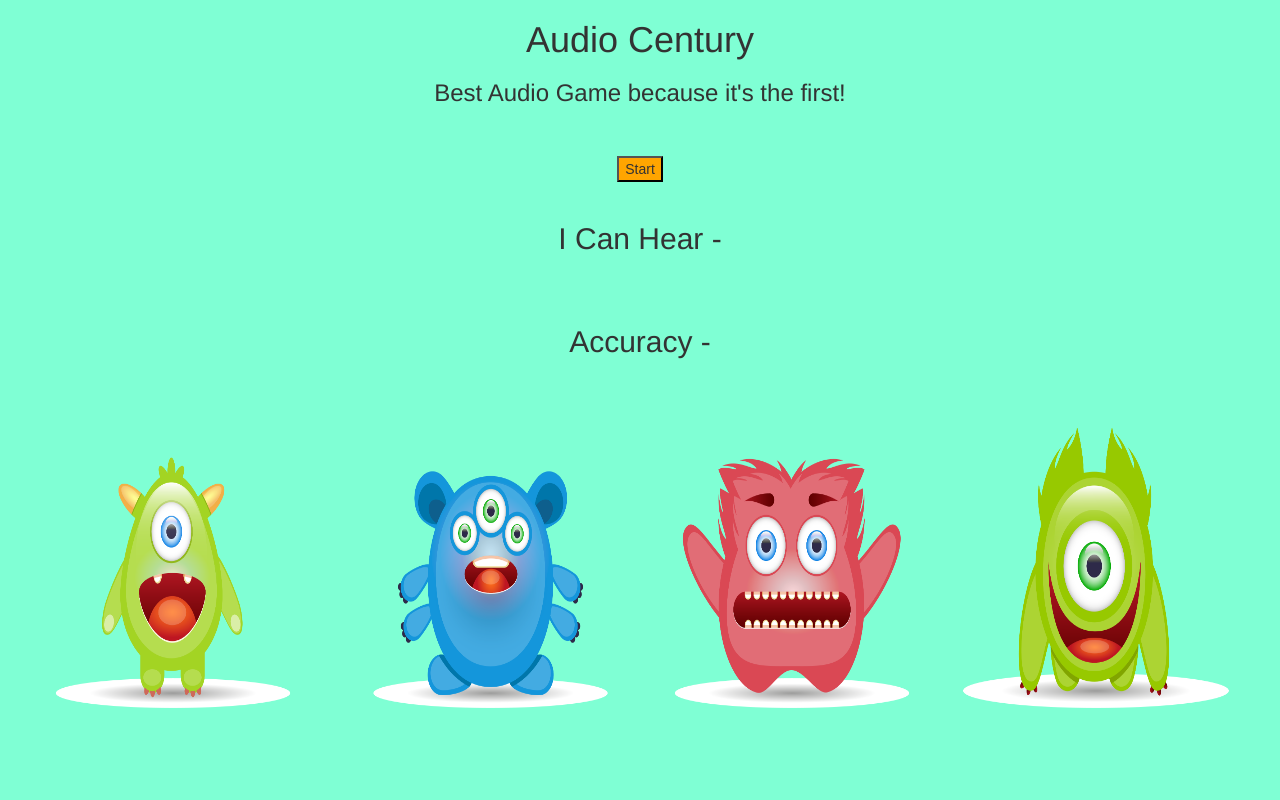
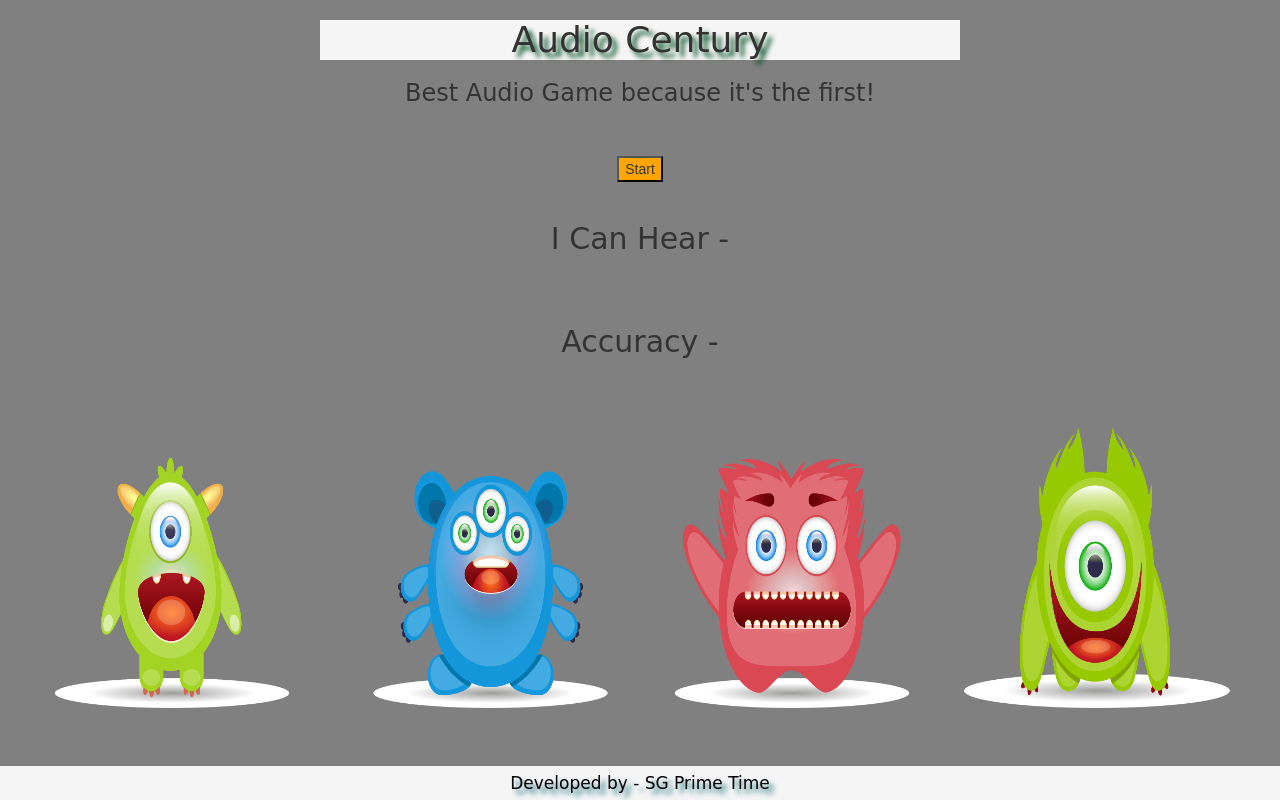
Before and after one commit to Sreeejit/SoundControlledAliens, a plain HTML site: page index.html in a window 1280 px wide. Drawn offline with nearby package versions, Linux system fonts and the light colour scheme; a web font is replaced by a local one.

Commit message:
Add files via upload

```diff
--- a/index.html
+++ b/index.html
@@ -8,15 +8,18 @@
     <script src="https://maxcdn.bootstrapcdn.com/bootstrap/3.4.0/js/bootstrap.min.js"></script>
     <script src="https://unpkg.com/ml5@0.4.3/dist/ml5.min.js"></script>
     <link rel="stylesheet" type="text/css" href="style.css">
+    <link rel="preconnect" href="https://fonts.googleapis.com">
+<link rel="preconnect" href="https://fonts.gstatic.com" crossorigin>
+<link href="https://fonts.googleapis.com/css2?family=Cedarville+Cursive&family=Lobster&display=swap" rel="stylesheet">
   </head>
 
   <body>
       <center>
-          <h1>Audio Century</h1>
+          <h1 id ="AudioHeading">Audio Century</h1>
           <h3>Best Audio Game because it's the first!</h3>
           <br>
         <br>
-        <button id = "StartB">Start</button>
+        <button id = "StartB" onclick="startClassification()">Start</button>
         <br>
         <br>
         <h2 id = "HearingIsNeeded">I Can Hear - </h2>
@@ -33,6 +36,9 @@
         <img src="aliens-04.png" id = "WhistleAlien" class="TheAliens">
 
       </center>
+      <div class="copy_right_footer">
+        Developed by - SG Prime Time
+      </div>
 <script src="main.js"></script>
   </body>
 </html>
--- a/main.js
+++ b/main.js
@@ -1 +1,18 @@
 // https://teachablemachine.withgoogle.com/models/hG6bJ4Z8I/
+function startClassification()
+{
+    console.log("'Sir' we have reached function startClassification!")
+    navigator.mediaDevices.getUserMedia({ audio: true});
+    classifier = ml5.soundClassifier('https://teachablemachine.withgoogle.com/models/hG6bJ4Z8I/model.json', modelReady);
+
+}
+
+
+function modelReady(){
+    console.log("'Sir' we have reached function modelReady!")
+    classifier.classify(gotResults);
+}
+
+function gotResults(){
+ console.log("'Sir' we have reached the final desitnation the function gotResults!")
+}
--- a/style.css
+++ b/style.css
@@ -1,7 +1,12 @@
 body{
-background-color: aquamarine;
+    font-family: 'Cedarville Cursive', cursive;
+background-color: gray;
 }
-
+#AudioHeading{
+    text-shadow: 5px 5px 5px rgb(4, 80, 38);
+    background-color: #f5f5f5;
+    width: 50%;
+}
 #StartB{
 font-family: Arial, Helvetica, sans-serif;
 background-color: orange;
@@ -11,3 +16,14 @@ background-color: orange;
 height: 300px;
 width: 300px;
 }
+.copy_right_footer {
+position: fixed;
+color: black;
+bottom: 0;
+width: 100%;
+font-size: 17px;
+background-color: #f5f5f5;
+line-height: 2;
+text-align: center;
+text-shadow: 5px 5px 5px rgb(40, 119, 133);
+}
```
